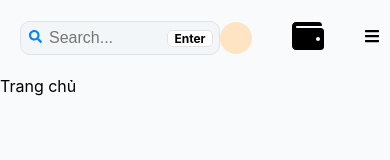
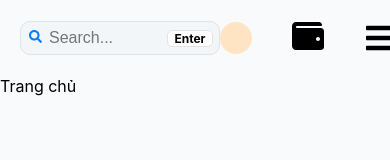
Before and after one commit to DT0998/Web3-Shop, a Next.js app: page / in a window 390 px wide. Shown: the top 160 px of the page. Built offline with nearby package versions, Linux system fonts and the light colour scheme.

Commit message:
update nav mobile icon

```diff
--- a/Layout/Search-bar/Search-bar.module.css
+++ b/Layout/Search-bar/Search-bar.module.css
@@ -35,6 +35,3 @@
     border: 1px solid rgb(224, 227, 231);
     font-weight: 700;
 }
-.bar{
-    margin-right: 20px;
-}
--- a/Layout/User/User.jsx
+++ b/Layout/User/User.jsx
@@ -1,26 +1,36 @@
 import { Box } from "@mui/system";
-import React from "react";
+import React, { useState } from "react";
 // import Notification from "./Notifications";
 import classes from "./User.module.css";
 import Wallet from "./Wallet";
+import { AiOutlineClose } from "react-icons/ai";
 import { FaBars } from "react-icons/fa";
+// hook
 import useMediaQuery from "../../hook/useMediaquery";
 function User(props) {
+    //  state close
+    const [openNav, setOpenNav] = useState (false)
     // hook
     const isMobile = useMediaQuery("(max-width:1024px)");
+    const openNavHandle = () =>{
+      setOpenNav(!openNav)
+    }
   return (
     <React.Fragment>
       <Box display="flex" alignItems="center" gap="40px">
         {/* {props.type === "UserIconNav" && <Notification />} */}
         <div className={classes.User_icon}></div>
         {props.type === "UserIconNav" && (
-          <div onClick={props.onOpen}>
+          <div onClick={props.onOpenWallet}>
             <Wallet />
           </div>
         )}
         {isMobile &&
-        <div className={classes.bar} onClick={props.onOpen}>
-          <FaBars/>
+        <div className={classes.bar} onClick={props.onOpenNav}>
+          <div onClick={openNavHandle}>
+            {openNav ? <AiOutlineClose className={classes.close}/> : <FaBars className={classes.bar}/> }
+
+          </div>
         </div>
         }
       </Box>
--- a/Layout/User/User.module.css
+++ b/Layout/User/User.module.css
@@ -5,3 +5,11 @@
     border-radius: 100%;
     cursor: pointer;
 }
+.bar{
+    width: 32px;
+    height: 32px;
+}
+.close{
+    width: 32px;
+    height: 32px;
+}
--- a/Layout/layout.jsx
+++ b/Layout/layout.jsx
@@ -32,8 +32,8 @@ function Layout({ children }) {
               justifyContent="space-between"
               alignItems="center"
             >
-              <SearchBar onOpen={openMenuWalletHandler}/>
-              <User type="UserIconNav" onOpen={openMenuWalletHandler} />
+              <SearchBar/>
+              <User type="UserIconNav" onOpenWallet={openMenuWalletHandler} onOpenNav={openMenuWalletHandler} />
             </Box>
            <WalletMenu open={activeMenuWallet} />
           </div>
```
